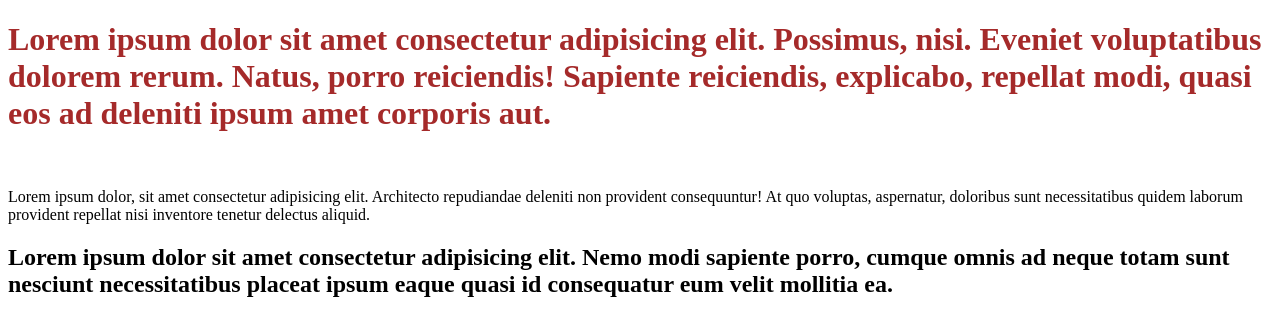
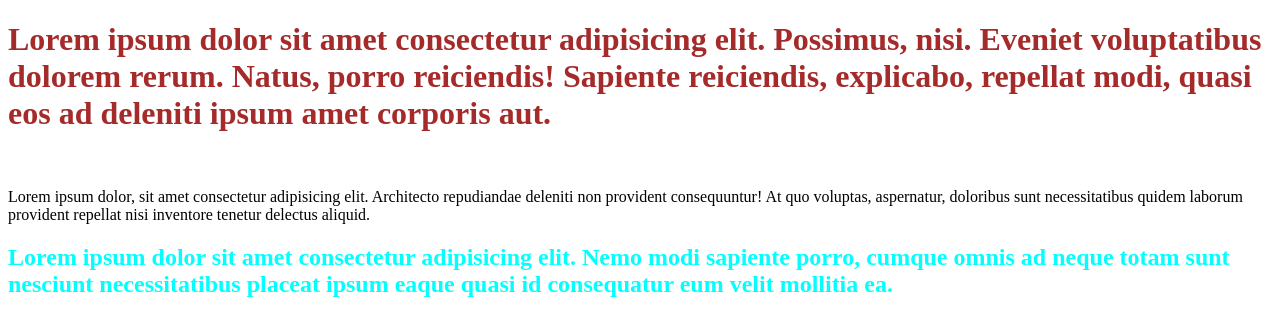
Before and after one commit to Ahasan100/first, a plain HTML site: page index.html in a window 1280 px wide. Drawn offline with Linux system fonts and the light colour scheme.

Commit message:
dvi changes

```diff
--- a/style.css
+++ b/style.css
@@ -5,3 +5,7 @@
 h1{
     color: brown;
 }
+
+dvi{
+    color: aqua;
+}
```
